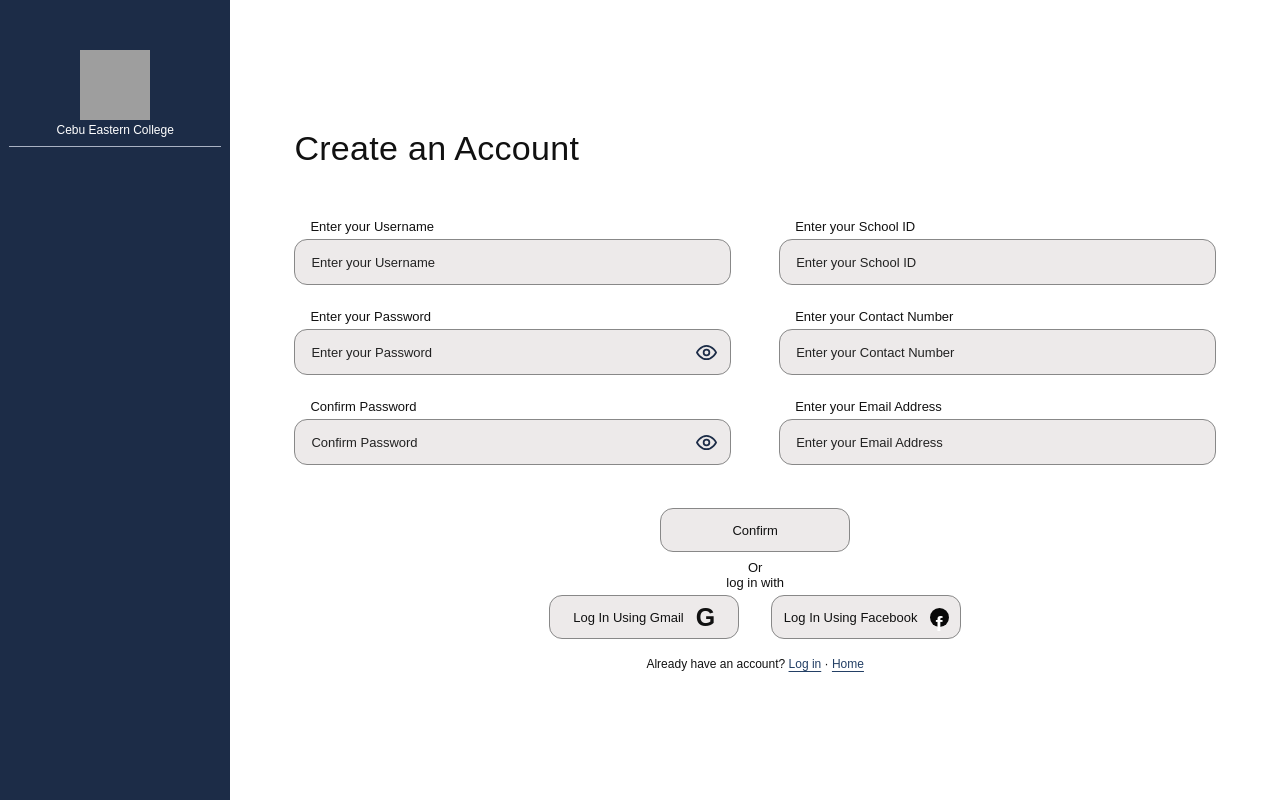
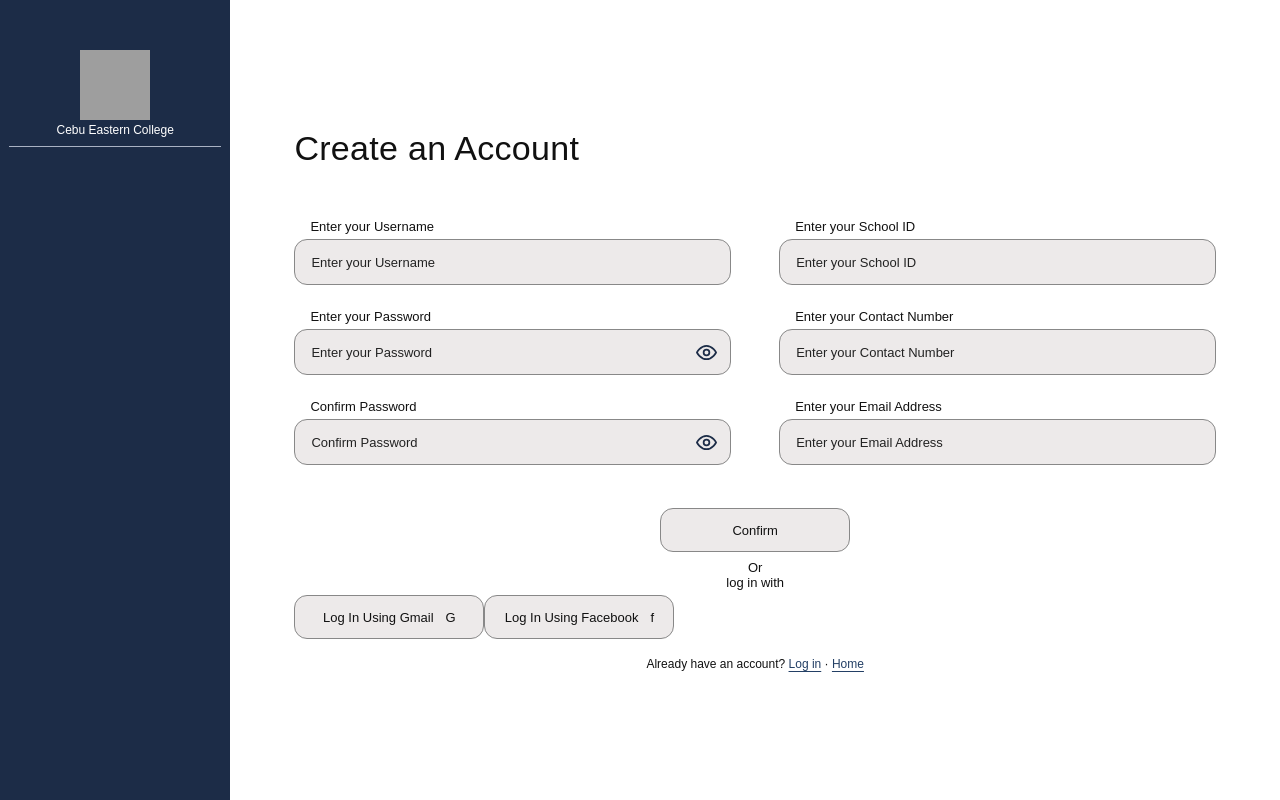
Before and after one commit to keynabesis/CEC-PORTAL-SOURCE-CODE, a plain HTML site: page signup.html in a window 1280 px wide. Drawn offline with Linux system fonts and the light colour scheme; no server answers; grey boxes are pictures that could not be loaded.

Commit message:
Update account.css

```diff
--- a/account.css
+++ b/account.css
@@ -138,30 +138,6 @@ a:focus-visible {
   line-height: 15px;
   margin: 8px 0 5px;
 }
-.social-buttons {
-  display: flex;
-  justify-content: space-between;
-  gap: 20px;
-  margin: 0 77px 0 44px;
-}
-.social-icon {
-  font:
-    bold 25px Arial,
-    sans-serif;
-}
-.facebook {
-  display: grid;
-  place-items: center;
-  width: 19px;
-  height: 19px;
-  border-radius: 50%;
-  color: white;
-  background: #080808;
-  font:
-    bold 21px Arial,
-    sans-serif;
-  padding-top: 4px;
-}
 .account-switch {
   text-align: center;
   font-size: 12px;
```
